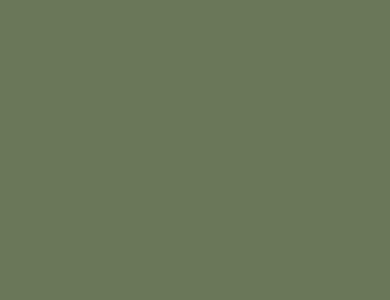
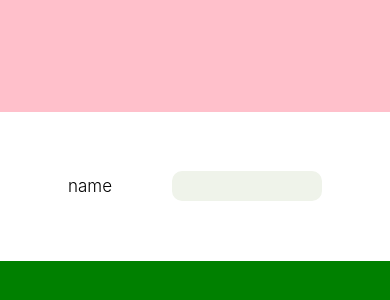
Before and after one commit to GDSC-sswu-A/WithParentsFront, a React Native app: screen /Signup in a window 390 px wide. Before the commit this address had no page. Shown: the part 186-486 px from the top of the page. Built offline with nearby package versions, Linux system fonts and the light colour scheme.

Commit message:
#12 회원가입,로그인 메인페이지 구현

```diff
--- a/App.tsx
+++ b/App.tsx
@@ -10,8 +10,7 @@ import GlobalNav from "./src/screens/GlobalNav";
 import GalleryWriteScreen from "./src/screens/Gallery/GalleryWriteScreen"
 import WrittenGalleryScreen from "./src/screens/Gallery/WrittenGalleryScreen";
 import LoginHomeScreen from "./src/screens/login/LoginHomeScreen";
-
-
+import SignUpScreen from "./src/screens/login/SignUpScreen";
 const Stack = createNativeStackNavigator();
 
 function App() {
@@ -32,6 +31,9 @@ function App() {
       initialRouteName="Login"
     >
 
+
+
+
       <Stack.Screen
       name="Nav"
       component={GlobalNav}
@@ -40,14 +42,21 @@ function App() {
       }}
       />
 
-      <Stack.Screen
+
+    <Stack.Screen
       name="Login"
       component={LoginHomeScreen}
-      options={({navigation})=>({
-        title : '',
+      options={{
         headerShown : false
+      }}
+      />
 
-      })}
+    <Stack.Screen
+      name="Signup"
+      component={SignUpScreen}
+      options={{
+        headerShown : false
+      }}
       />
 
       <Stack.Screen
--- a/package.json
+++ b/package.json
@@ -17,6 +17,7 @@
     "date-fns": "^2.29.3",
     "react": "18.1.0",
     "react-native": "0.70.5",
+    "react-native-bouncy-checkbox": "^3.0.6",
     "react-native-calendars": "^1.1292.0",
     "react-native-dropdown-picker": "^5.4.3",
     "react-native-hr": "^1.1.4",
--- a/src/component/ButtonComponent.tsx
+++ b/src/component/ButtonComponent.tsx
@@ -5,6 +5,7 @@ import {
   StyleSheet,
   View
 } from 'react-native';
+
 
 
 export function GreenButton({text, on}) {
@@ -22,6 +23,16 @@ export function WhiteButton({text}) {
       <TouchableOpacity
       style={styles.WhiteButton}>
       <Text style={styles.red}>{text}</Text>
+      </TouchableOpacity>
+    );
+  }
+
+  export function LoginButton({text,on}) {
+    return (
+      <TouchableOpacity
+      onPress = {on}
+      style={styles.LoginButton}>
+      <Text style={styles.white}>{text}</Text>
       </TouchableOpacity>
     );
   }
@@ -51,13 +62,29 @@ const styles = StyleSheet.create({
         color : 'white',
         fontSize : 20,
         fontWeight : '300'
+
     },
+     black:{
+      textAlign : 'center',
+      color : 'black',
+      fontSize : 20,
+      fontWeight : '300'
+     },
     WhiteButton : {
         backgroundColor : "white",
         borderRadius: 10,
         width : 75,
         height : 40,
         justifyContent: 'center',
+    },
+    LoginButton:{
+      borderRadius: 10,
+      width : 90,
+      height : 40,
+      justifyContent: 'center',
+      borderWidth:1,
+      borderColor:'white',
+
     },
     red : {
         textAlign : 'center',
--- a/src/screens/login/LoginHomeScreen.tsx
+++ b/src/screens/login/LoginHomeScreen.tsx
@@ -7,8 +7,10 @@ import {
     View,
     TextInput,
     Keyboard,
-    BackHandler,
+    SafeAreaView,
     Image,
+    TouchableOpacity
+
 } from 'react-native'
 
 
@@ -16,9 +18,26 @@ import { LoginButton } from '../../component/ButtonComponent'
 
 export default function LoginHomeScreen({navigation}) {
 
+const toGoSignUPBtn =()=>{
+  navigation.navigate('Signup')
+
+}
+
+const toGoLoginBtn =()=>{
+  navigation.navigate('Nav')
+ }
+
   return (
-    <View style={styles.container}>
-    </View>
+    <SafeAreaView style={styles.container}>
+     <View style={styles.signBtn}>
+      <View style ={styles.signUpBtn}>
+        <LoginButton text='SIGNUP' on={toGoSignUPBtn}/>
+      </View>
+      <View style ={styles.loginBtn}>
+        <LoginButton text='LOGIN'on={toGoLoginBtn}/>
+        </View>
+      </View>
+    </SafeAreaView>
 
       )
 }
@@ -27,6 +46,17 @@ const styles = StyleSheet.create({
 container:{
     backgroundColor : '#6A7759',
     flex:1,
+},
+
+signBtn:{
+  justifyContent: "center",
+  alignItems: "center",
+  flex:3,
+},
+
+signUpBtn:{
+  marginBottom: 20,
 }
 
+
 })
--- /dev/null
+++ b/src/screens/login/SignUpScreen.tsx
@@ -0,0 +1,120 @@
+import React, {useState} from 'react'
+import { NavigationContainer } from '@react-navigation/native'
+import {
+  StyleSheet,
+  Text,
+  View,
+  TextInput,
+  Keyboard,
+  SafeAreaView,
+  Image,
+  TouchableOpacity,
+
+} from 'react-native'
+
+
+export default function SignUpScreen({navigation}) {
+  const [genderIndex, setGenderIndex] = useState(0);
+  const genderList = ["Male", "Female", "Other"];
+  const genderChangeHandler = (index) => {
+  // console.log("index \t", index);
+  setGenderIndex((preIndex) => index);
+}
+
+  const [name,setName] = useState('');
+  return (
+    <SafeAreaView style={styles.container}>
+      <View style={styles.logoImage}>
+
+      </View>
+      <View style ={styles.inputName}>
+        <Text style ={styles.black}>name</Text>
+        <TextInput
+          style={styles.input}
+          value={name}
+          onChangeText={(text) => setName(text)}
+          returnKeyType="next"
+          />
+
+      </View>
+      {/*
+      <View style ={styles.checkUserType}>
+      <View style={{ flexDirection: "row" }}>
+                    {genderList.map((data, index) => (
+                      <TouchableOpacity
+                        key={data}
+                        style={{
+                          flexDirection: "row",
+                          margin: 10,
+                          flex: 3,
+                          justifyContent: "space-evenly",
+                        }}
+                        onPress={genderChangeHandler.bind(this, index)}
+                      >
+                        <MaterialIcons
+                          name={
+                            index === genderIndex
+                              ? "radio-button-checked"
+                              : "radio-button-unchecked"
+                          }
+                          size={18}
+                          color='#ccc'
+                        />
+                        <Text style={styles.termsText}>{data}</Text>
+                      </TouchableOpacity>
+                    ))}
+</View>
+
+
+      </View>
+                        */}
+      <View style ={styles.btnContainer}>
+
+      </View>
+    </SafeAreaView>
+    )
+}
+
+const styles = StyleSheet.create({
+
+  container:{
+    flex:1,
+  },
+
+  logoImage:{
+    flex:3,
+    backgroundColor : "pink",
+  },
+
+  input:{
+    backgroundColor : "#EFF3EA",
+    height: 30,
+    width:150,
+    padding: 8,
+    borderRadius: 10,
+    marginLeft:60,
+
+  },
+  inputName:{
+    flex:1.5,
+    backgroundColor:"white",
+    justifyContent: "center",
+    alignItems: "center",
+    flexDirection: 'row',
+    },
+
+  checkUserType:{
+    flex:1.5,
+    backgroundColor:"yellow",
+  },
+  btnContainer:{
+    flex:4,
+    backgroundColor:"green",
+  },
+
+  black:{
+    color : 'black',
+    fontSize : 17,
+    fontWeight : '300'  }
+
+})
```
Also changed, not shown: 2 other files (tests, documents, lock files or other folders).
